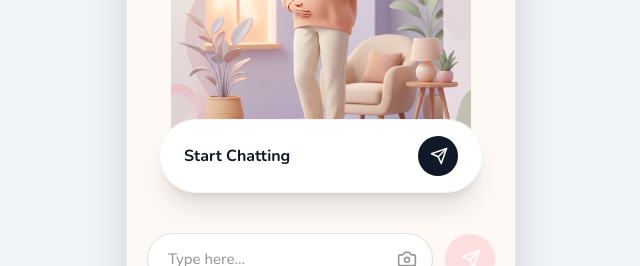
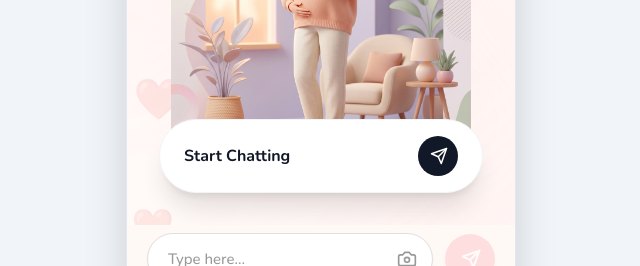
Before and after one commit to Dewmikzz/Moms-Care, a Next.js app in the folder maathru_care/packages/web/: page /chat in a window 1280 px wide. Shown: the part 534-800 px from the top of the page, without its empty margins (319-959 px from the left). Built offline with nearby package versions, Linux system fonts and the light colour scheme; no server answers; sample sign-in values are in the browser's storage.

Commit message:
Next-Level UI Upgrade: Compact Header, Removed Duplicate Buttons, and Animated Chat Background

```diff
--- a/maathru_care/packages/web/src/app/(dashboard)/home/page.tsx
+++ b/maathru_care/packages/web/src/app/(dashboard)/home/page.tsx
@@ -105,19 +105,19 @@ export default function HomePage() {
       </div>
 
       {/* Top Bar */}
-      <div className="px-5 pt-12 pb-4 flex items-center justify-between sticky top-0 bg-white/40 backdrop-blur-xl z-20 border-b border-white/20">
-        <button onClick={toggleSidebar} className="p-2 -ml-2 text-gray-800 hover:bg-white/60 rounded-full transition-colors">
-          <Menu size={24} strokeWidth={2.5} />
+      <div className="px-5 pt-6 pb-3 flex items-center justify-between sticky top-0 bg-white/60 backdrop-blur-2xl z-20 border-b border-white/20 shadow-sm">
+        <button onClick={toggleSidebar} className="p-2 -ml-2 text-gray-800 hover:bg-white/80 rounded-full transition-colors">
+          <Menu size={22} strokeWidth={2.5} />
         </button>
         <div className="flex items-center gap-3">
           <button
             onClick={() => setIsNotifOpen(true)}
             className="p-2 text-brand-primary bg-white shadow-sm rounded-full border border-gray-100 relative"
           >
-            <Bell size={20} strokeWidth={2.5} />
+            <Bell size={18} strokeWidth={2.5} />
             <div className="absolute top-1 right-1 w-2 h-2 bg-brand-primary rounded-full border border-white" />
           </button>
-          <div className="w-10 h-10 rounded-full bg-brand-primary border-2 border-white shadow-md overflow-hidden relative">
+          <div className="w-9 h-9 rounded-full bg-brand-primary border-2 border-white shadow-md overflow-hidden relative">
             {user?.photoURL ? (
                 <Image src={user.photoURL} alt="User" fill className="object-cover" />
               ) : (
@@ -127,18 +127,18 @@ export default function HomePage() {
         </div>
       </div>
 
-      <div className="px-6 pb-24 relative z-10">
+      <div className="px-6 pb-20 relative z-10">
         {/* Greeting Section with Icon */}
-        <div className="mt-8 mb-8 flex items-end justify-between">
+        <div className="mt-6 mb-6 flex items-end justify-between">
           <div>
-            <p className="text-brand-primary font-bold text-xs uppercase tracking-[0.2em] mb-2">Morning, Beautiful</p>
-            <h1 className="text-[34px] font-black text-gray-900 tracking-tight leading-none">
+            <p className="text-brand-primary font-bold text-[10px] uppercase tracking-[0.2em] mb-1.5 opacity-70">Morning, Beautiful</p>
+            <h1 className="text-[30px] font-black text-gray-900 tracking-tight leading-none">
               Hello, {firstName} 🌸
             </h1>
           </div>
           <motion.div
             whileHover={{ scale: 1.1, rotate: 10 }}
-            className="w-16 h-16 bg-white rounded-3xl shadow-soft border border-white flex items-center justify-center text-4xl"
+            className="w-14 h-14 bg-white rounded-2xl shadow-soft border border-white flex items-center justify-center text-3xl"
           >
             👶
           </motion.div>
@@ -268,17 +268,6 @@ export default function HomePage() {
         </div>
       </div>
 
-      {/* Floating Action Button */}
-      <div className="absolute bottom-8 right-8 z-20">
-        <motion.button
-          whileHover={{ scale: 1.1 }}
-          whileTap={{ scale: 0.9 }}
-          onClick={() => router.push('/chat')}
-          className="w-16 h-16 bg-brand-primary shadow-2xl shadow-brand-primary/40 rounded-full flex items-center justify-center text-white border-4 border-white"
-        >
-          <MessageSquare size={26} strokeWidth={2.5} />
-        </motion.button>
-      </div>
     </div>
   );
 }
--- a/maathru_care/packages/web/src/components/chat/ChatInterface.tsx
+++ b/maathru_care/packages/web/src/components/chat/ChatInterface.tsx
@@ -152,8 +152,48 @@ export const ChatInterface: React.FC = () => {
         )}
       </AnimatePresence>
 
-      {/* Messages area */}
+      {/* Messages area with Premium Background */}
       <main ref={scrollRef} className="flex-1 overflow-y-auto relative z-0">
+        {/* Animated Mesh Gradient Background */}
+        <div className="absolute inset-0 z-[-1] overflow-hidden bg-[#FFFDFB]">
+          <motion.div
+            animate={{
+              scale: [1, 1.2, 1],
+              rotate: [0, 90, 0],
+              x: [0, 50, 0]
+            }}
+            transition={{ duration: 20, repeat: Infinity, ease: "linear" }}
+            className="absolute -top-1/4 -left-1/4 w-[100%] h-[100%] bg-brand-primary/5 rounded-full blur-[120px]"
+          />
+          <motion.div
+            animate={{
+              scale: [1.2, 1, 1.2],
+              rotate: [0, -90, 0],
+              x: [0, -50, 0]
+            }}
+            transition={{ duration: 25, repeat: Infinity, ease: "linear" }}
+            className="absolute top-1/4 -right-1/4 w-[100%] h-[100%] bg-[#FFE4E1]/40 rounded-full blur-[120px]"
+          />
+
+          {/* Subtle Floating Hearts/Bubbles */}
+          {[...Array(6)].map((_, i) => (
+            <motion.div
+              key={i}
+              initial={{ y: '100vh', x: Math.random() * 100 + '%' }}
+              animate={{ y: '-20vh' }}
+              transition={{
+                duration: 15 + Math.random() * 10,
+                repeat: Infinity,
+                ease: "linear",
+                delay: i * 2
+              }}
+              className="absolute text-brand-primary/10 select-none pointer-events-none"
+              style={{ fontSize: 20 + Math.random() * 30 + 'px' }}
+            >
+              ❤️
+            </motion.div>
+          ))}
+        </div>
         <AnimatePresence>
           {isLoading ? (
             <motion.div
```
